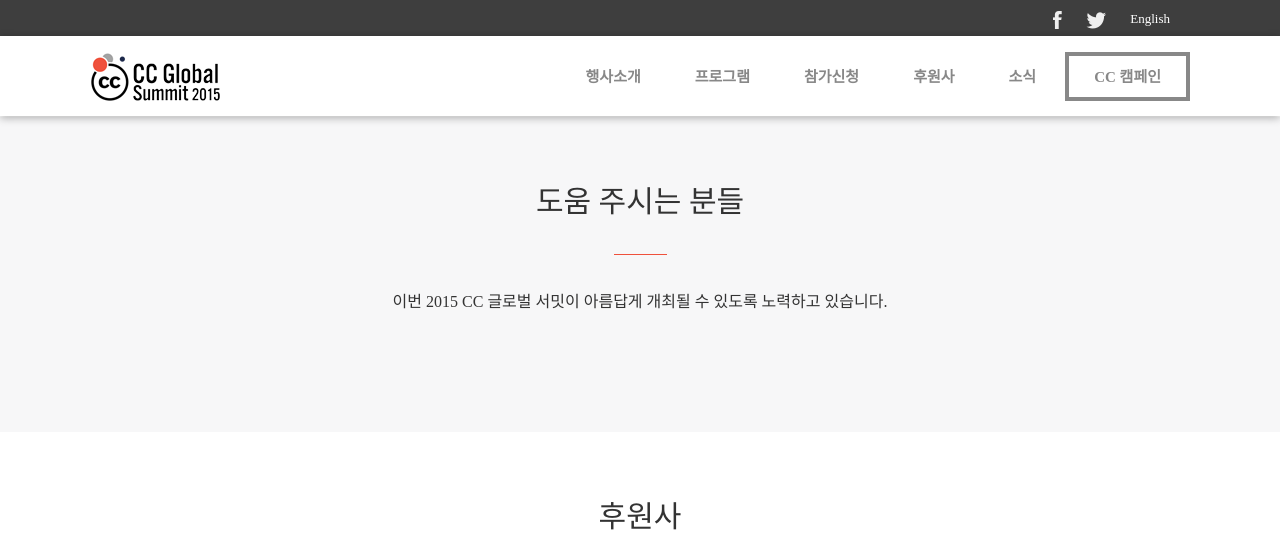
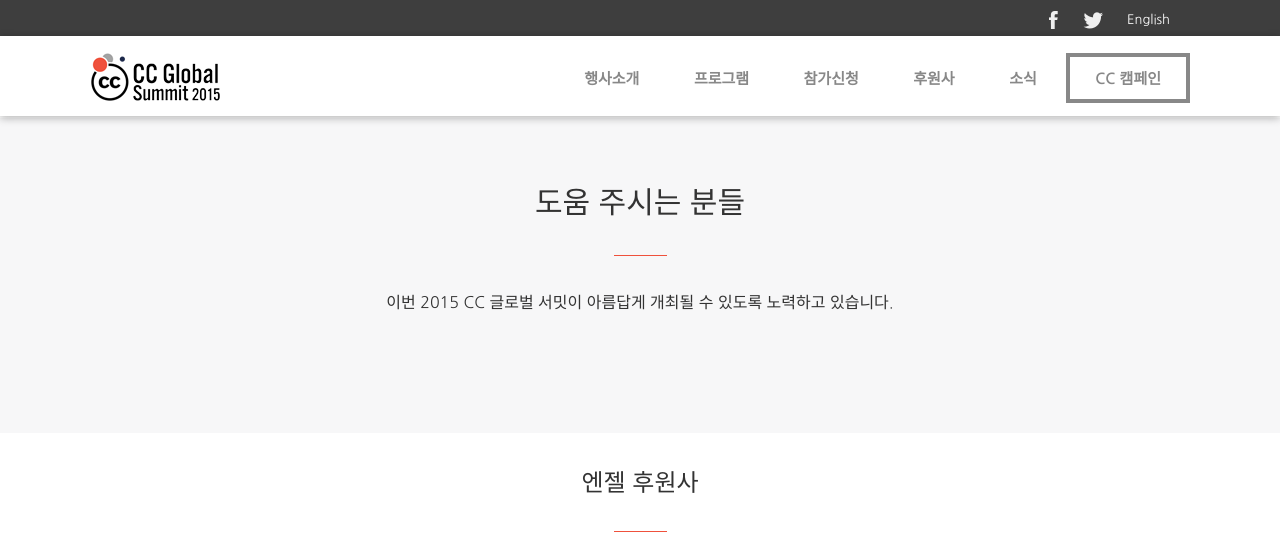
Before and after one commit to creativecommonskorea/2015-global-summit, a Jekyll site: the page built from sponsors.html, in a window 1280 px wide. Shown: the top 545 px of the page. Built offline with Jekyll 4.4.1, drawn with Linux system fonts in a browser that asks for light colours; nearby versions of some CDN libraries; grey boxes are pictures that could not be loaded.

Commit message:
sponsor 수정

```diff
--- a/css/main.css
+++ b/css/main.css
@@ -1,3 +1,4 @@
+@import url(http://fonts.googleapis.com/earlyaccess/nanumgothic.css);
 body {
   margin: 0;
   padding: 0;
@@ -40,9 +41,11 @@ img {
     display: none; } }
 .mobile_menu_wrap .mobile_menu_button {
   position: absolute;
-  top: 20px;
+  top: 35px;
   left: 20px;
   z-index: 1; }
+  .mobile_menu_wrap .mobile_menu_button img {
+    width: 20px; }
 .mobile_menu_wrap .mobile_menu_back {
   position: absolute;
   top: 0px;
@@ -455,20 +458,19 @@ img {
 
 .partner_wrap {
   color: #333;
-  padding: 60px 0;
+  padding: 30px 0;
   text-align: center; }
   .partner_wrap .sponsor_logos {
+    overflow: auto;
+    height: auto;
     margin: 0;
     padding: 0;
-    overflow: auto;
     vertical-align: middle;
     text-align: center;
     width: 100%;
-    position: relative;
-    height: 90px; }
+    position: relative; }
     @media screen and (max-width: 1000px) {
       .partner_wrap .sponsor_logos {
-        height: 22.1em;
         text-align: center; } }
     .partner_wrap .sponsor_logos .logos {
       vertical-align: middle;
@@ -842,6 +844,11 @@ h1.normal {
   margin: 0;
   font-weight: normal;
   font-size: 1.875em; }
+
+h2.normal {
+  margin: 0;
+  font-weight: normal;
+  font-size: 1.5em; }
 
 .guide_bar_33 {
   width: 53px;
--- a/sponsors.html
+++ b/sponsors.html
@@ -14,9 +14,92 @@ layout: base
 </div>
 <div class="wrap partner_wrap sponsor">
     <section>
-        <h1 class="normal">후원사</h1>
+        <h2 class="normal">엔젤 후원사</h2>
 
         <div class="guide_bar_33"></div>
+        <div class="sponsor_logos">
+            <div class="logos">
+                <a href="https://londontrustmedia.com/" target="_blank" style="width: inherit;">
+                    <img src="/images/sponsors/logo_sp1_ang_0_private-internet-access.png" alt="" style="width: inherit;"/>
+                </a>
+            </div>
+        </div>
+    </section>
+</div>
+<div class="wrap partner_wrap sponsor">
+    <section>
+        <h2 class="normal">플래티넘 후원사</h2>
+
+        <div class="guide_bar_33"></div>
+        <div class="sponsor_logos">
+            <div class="logos">
+                <a href="https://www.macfound.org/" target="_blank">
+                    <img src="/images/sponsors/logo_sp2_plat_0_MacArthur_Foundation.png" alt="" style="height: 60px;"/>
+                </a>
+            </div>
+            <div class="logos">
+                <a href="https://stackcommerce.com/" target="_blank">
+                    <img src="/images/sponsors/logo_sp2_plat_0_stackcommerce.png" alt="" style="width: 200px;"/>
+                </a>
+            </div>
+            <div class="logos">
+                <a href="http://www.copyright.or.kr/main.do" target="_blank">
+                    <img src="/images/sponsors/logo_sp2_plat_kcc.png" alt="" style="width: 200px;"/>
+                </a>
+            </div>
+            <div class="logos">
+                <a href="https://www.korra.kr/jsp/eng/EngCtrl.jsp" target="_blank">
+                    <img src="/images/sponsors/logo_sp2_plat_korra_50x281.png" alt="" style=""/>
+                </a>
+            </div>
+        </div>
+    </section>
+</div>
+<div class="wrap partner_wrap sponsor">
+    <section>
+        <h2 class="normal">골드 후원사</h2>
+
+        <div class="guide_bar_33"></div>
+        <div class="sponsor_logos">
+            <div class="logos">
+                <a href="https://www.mozilla.org/en-US/foundation/" target="_blank">
+                    <img src="/images/sponsors/logo_sp3_gol_mozillafoundation.png" alt="" style="width: 200px;"/>
+                </a>
+            </div>
+        </div>
+    </section>
+</div>
+<div class="wrap partner_wrap sponsor">
+    <section>
+        <h2 class="normal">실버 후원사</h2>
+
+        <div class="guide_bar_33"></div>
+        <div class="sponsor_logos">
+            <div class="logos">
+                <a href="http://english.seoul.go.kr/" target="_blank">
+                    <img src="/images/sponsors/logo_sp4_sil_seoulgov.png" alt="" style="width: 200px;"/>
+                </a>
+            </div>
+            <div class="logos">
+                <a href="https://www.wikimedia.org/" target="_blank">
+                    <img src="/images/sponsors/logo_sp4_sil_0_wikimedia.png" alt="" style="width: 200px;"/>
+                </a>
+            </div>
+            <div class="logos">
+                <a href="http://www.naver.com/" target="_blank">
+                    <img src="/images/sponsors/logo_sp4_sil_0_naver.png" alt="" style="width: 200px;"/>
+                </a>
+            </div>
+            <div class="logos">
+                <a href="http://www.wikihow.com/" target="_blank">
+                    <img src="/images/sponsors/logo_sp4_sil_wikihow.png" alt="" style="width: 200px;"/>
+                </a>
+            </div>
+        </div>
+    </section>
+</div>
+<div class="wrap partner_wrap sponsor">
+    <section>
         <div class="sponsor_logos">
             <div class="logos">
                 <a href="http://www.mcst.go.kr/main.jsp" target="_blank">
```
Also changed, not shown: css/main.scss (+15 -6 lines).
